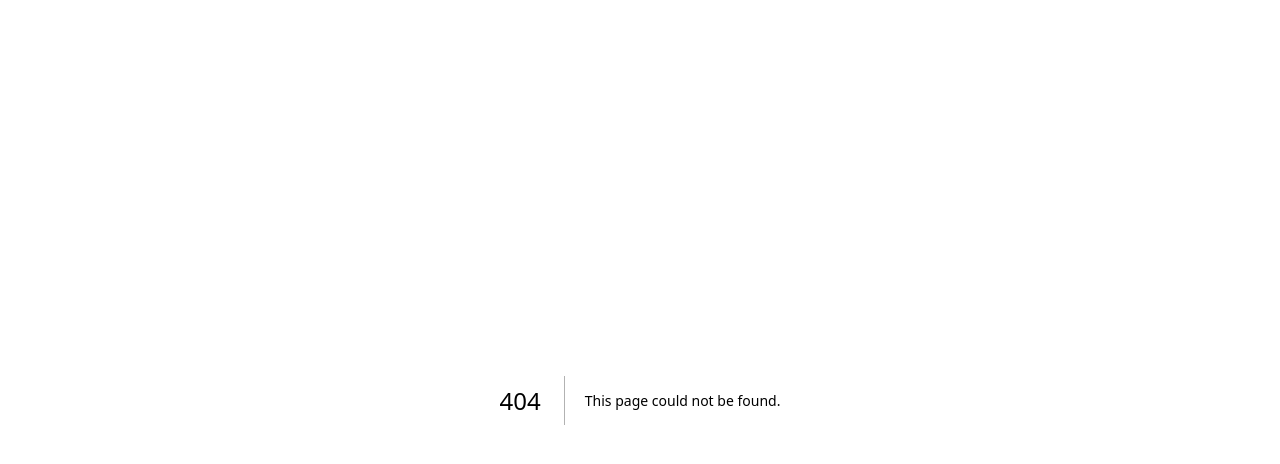
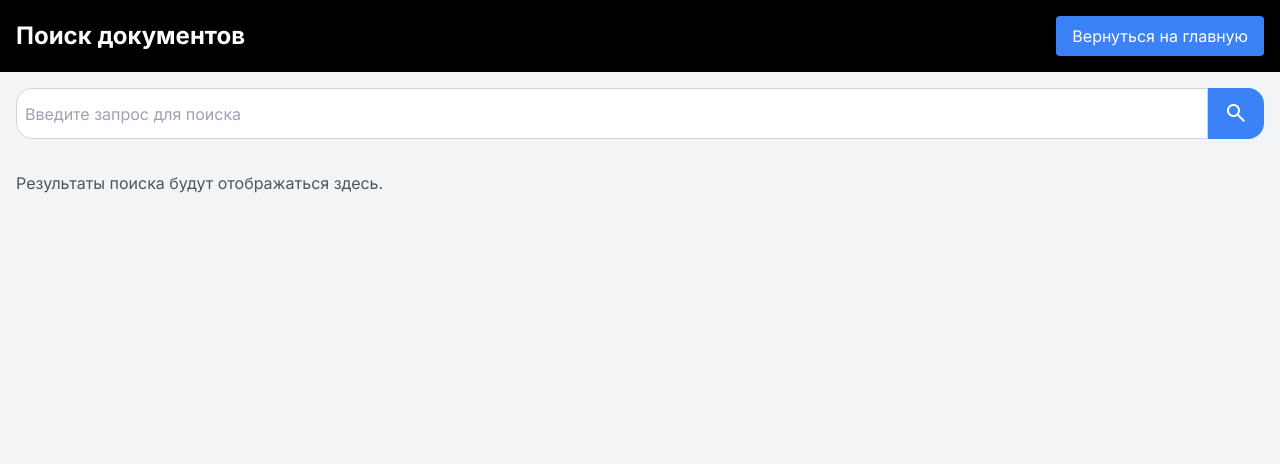
Before and after one commit to jamakase/afana-propdoc, a Next.js app in the folder frontend/: page /search in a window 1280 px wide. Before the commit this address had no page. Shown: the top 464 px of the page. Built offline with nearby package versions, Linux system fonts and the light colour scheme.

Commit message:
search page has been added

```diff
--- a/frontend/src/app/layout.tsx
+++ b/frontend/src/app/layout.tsx
@@ -16,6 +16,8 @@ export default function RootLayout({
 }>) {
   return (
     <html lang="en">
+      <head>
+        <link rel="stylesheet" href="https://fonts.googleapis.com/css2?family=Material+Symbols+Outlined:opsz,wght,FILL,GRAD@20..48,100..700,0..1,-50..200" />      </head>
       <body className={inter.className}>{children}</body>
     </html>
   );
--- a/frontend/src/app/page.tsx
+++ b/frontend/src/app/main/page.tsx
@@ -1,6 +1,8 @@
 "use client";
 import { useState, useRef } from 'react';
 import { motion, AnimatePresence } from 'framer-motion';
+import Link from 'next/link';
+
 // import { api } from './api';
 
 type Chat = {
@@ -129,6 +131,9 @@ export default function Home() {
             >
               Новый чат
             </button>
+            <Link href="/search" className="w-full p-2 bg-green-500 text-white rounded hover:bg-green-600 inline-block text-center">
+              Перейти к поиску
+            </Link>
           </div>
           <div className="flex-1 overflow-y-auto px-4 pb-4">
             <ul>
--- /dev/null
+++ b/frontend/src/app/search/page.tsx
@@ -0,0 +1,55 @@
+"use client";
+import React, { useState } from 'react';
+import Link from 'next/link';
+import { motion } from 'framer-motion';
+
+export default function Search() {
+    const [searchQuery, setSearchQuery] = useState('');
+
+    const handleSearch = () => {
+        // Здесь будет логика поиска
+        console.log('Поиск:', searchQuery);
+    };
+
+    return (
+        <div className="min-h-screen flex flex-col bg-gray-100">
+            <header className="bg-black p-4">
+                <div className="container mx-auto flex justify-between items-center">
+                    <h1 className="text-2xl font-bold text-white">Поиск документов</h1>
+                    <Link href="/main" className="px-4 py-2 bg-blue-500 text-white rounded hover:bg-blue-600">
+                        Вернуться на главную
+                    </Link>
+                </div>
+            </header>
+            <main className="flex-grow container mx-auto p-4">
+                <div className="mb-8">
+                    <div className="flex">
+                        <input
+                            type="text"
+                            value={searchQuery}
+                            onChange={(e) => setSearchQuery(e.target.value)}
+                            placeholder="Введите запрос для поиска"
+                            className="flex-grow p-2 border border-gray-300 rounded-l-2xl focus:outline-none"
+                        />
+                        <button
+                            onClick={handleSearch}
+                            className="px-4 py-2 bg-blue-500 text-white rounded-r-2xl hover:bg-blue-600 focus:outline-none"
+                        >
+                            <span className="material-symbols-outlined" style={{ fontSize: '24px', lineHeight: '15px', paddingTop: '10px' }}>
+                                search
+                            </span>
+                        </button>
+                    </div>
+                </div>
+                <motion.div
+                    initial={{ opacity: 0, y: 50 }}
+                    animate={{ opacity: 1, y: 0 }}
+                    transition={{ duration: 0.5 }}
+                >
+                    {/* Здесь будут отображаться результаты поиска */}
+                    <p className="text-gray-600">Результаты поиска будут отображаться здесь.</p>
+                </motion.div>
+            </main>
+        </div>
+    );
+}
```
